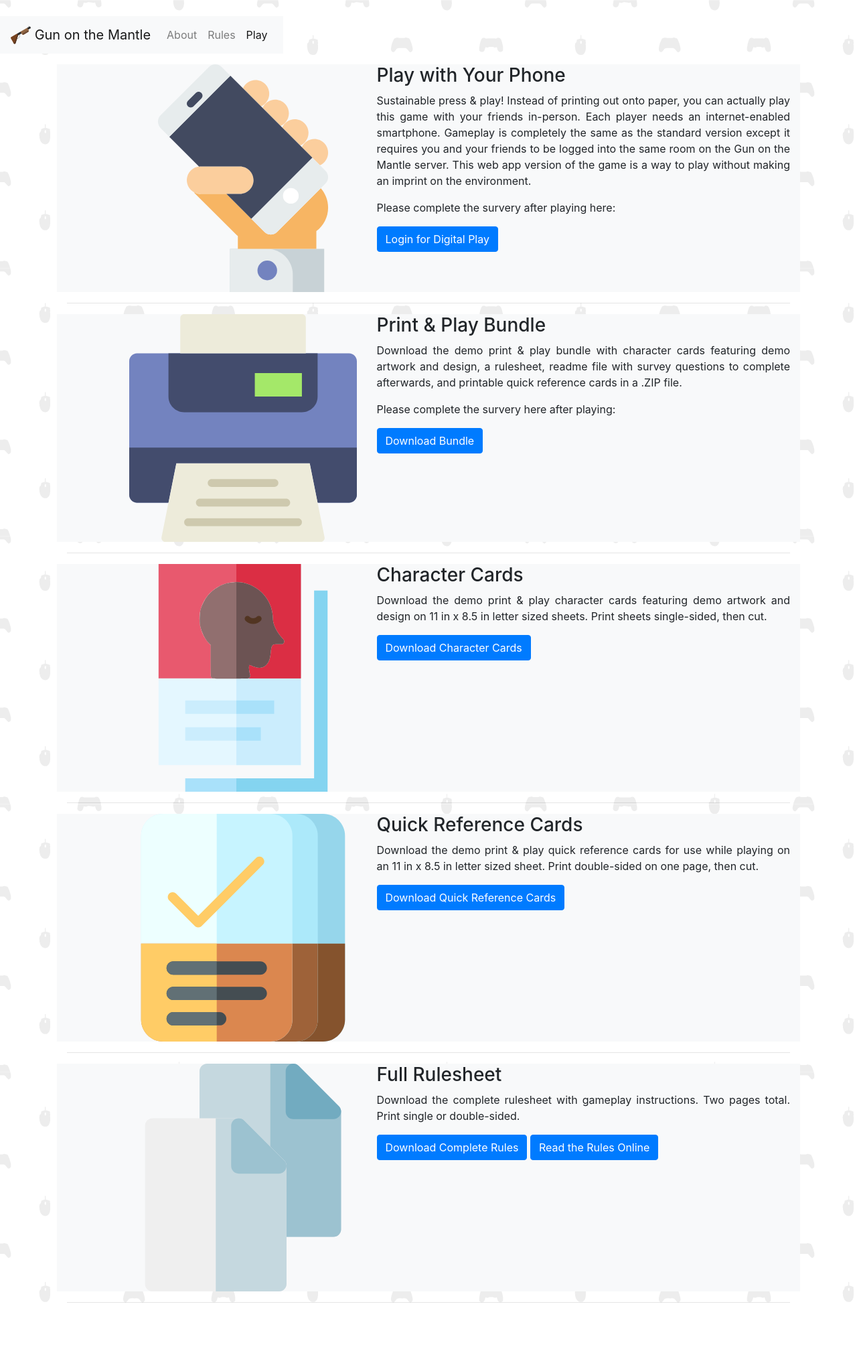
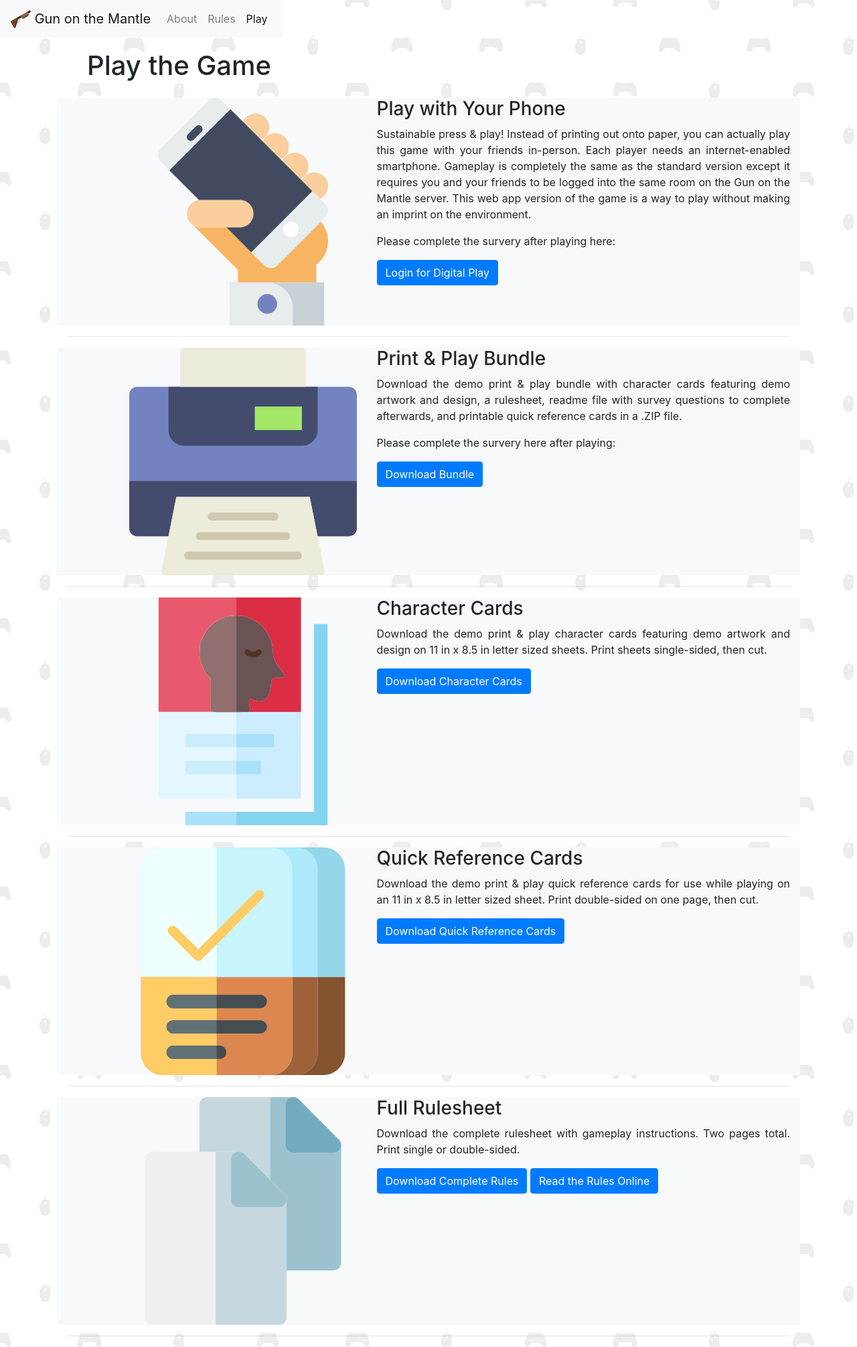
Before and after one commit to kevindublin/gun_on_the_mantle, a Django app: template templates/play.html in a window 1280 px wide. Shown: the whole page at 67% size. Before the commit the page ends 1945 px from the top, so only its background shows below. Run offline with Django 3.2, Linux system fonts and the light colour scheme; the template is opened without the code that fills it, so the values that code supplies are empty; some libraries are stand-ins or nearby versions; some web fonts are replaced.

Commit message:
top padding

```diff
--- a/static/style.css
+++ b/static/style.css
@@ -52,6 +52,7 @@ background-color: #f8f9fa;
 .navbar {
 
   position: fixed;
+  top: 0;
 
 }
 
--- a/templates/base.html
+++ b/templates/base.html
@@ -40,7 +40,7 @@
 
   <!-- Page Content -->
 
-      <div class="container">
+          <div class="container" style="padding-top: 50px">
 
         <!-- Content -->
 {% block content %}
```
